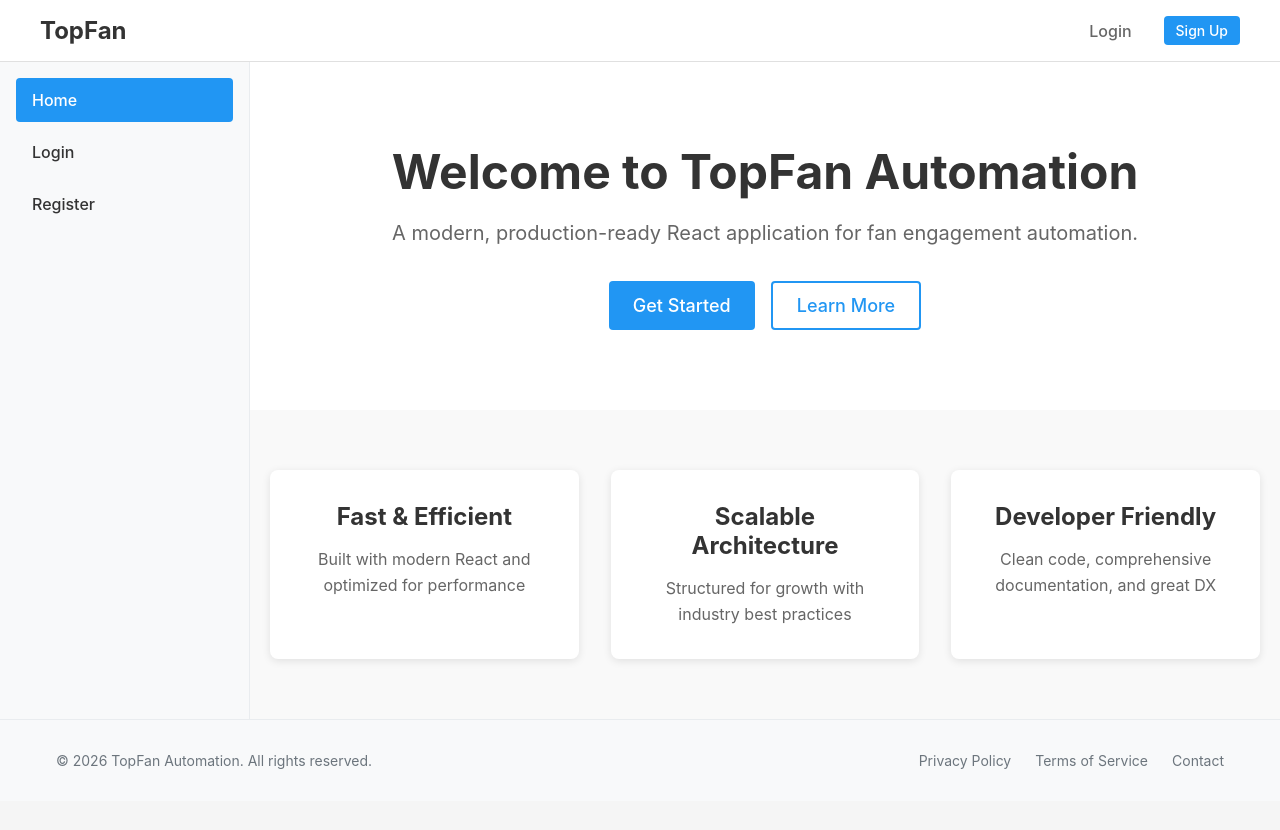
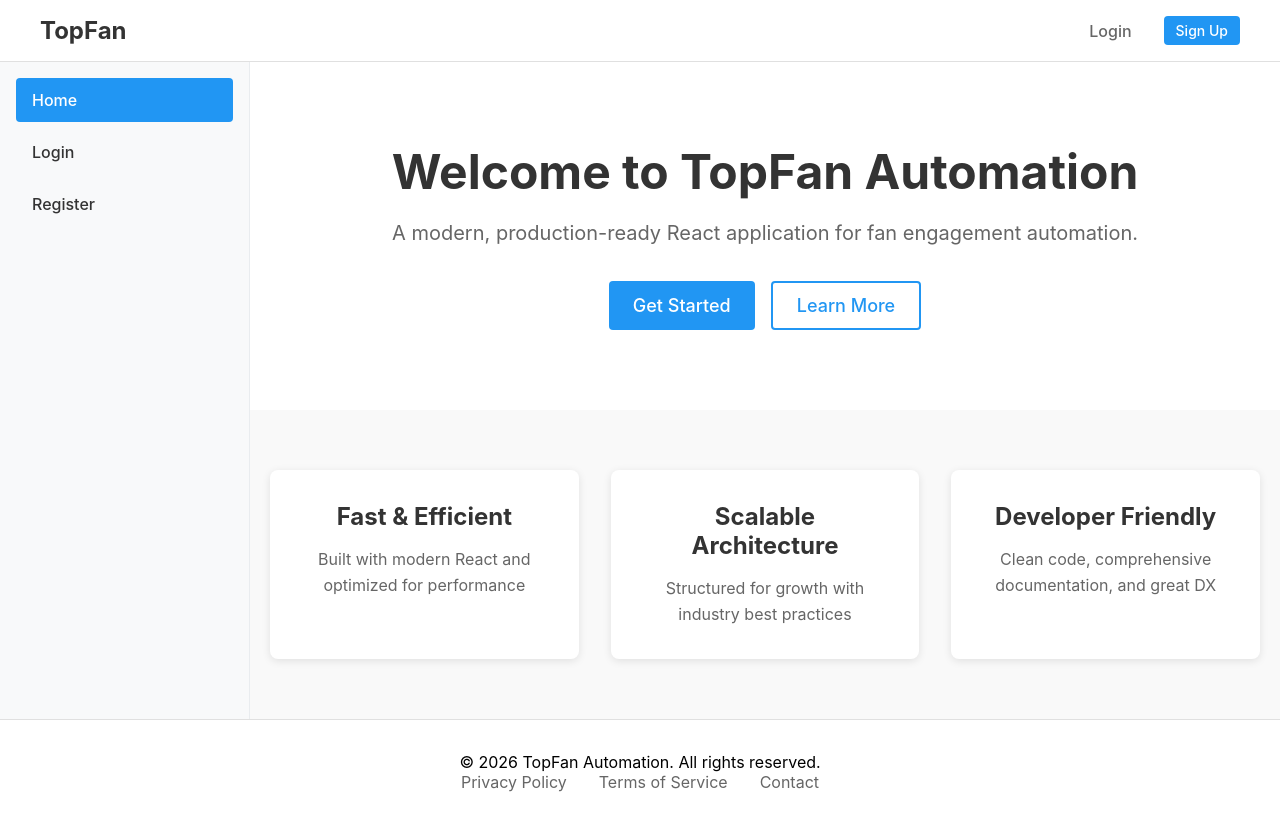
Before and after one commit to tusharsharma1028/TopFan-Automation, a React (Create React App) app: page / in a window 1280 px wide. Shown: the top 830 px of the page. Before the commit the page ends 801 px from the top, so only its background shows below. Built offline with nearby package versions, Linux system fonts and the light colour scheme.

Commit message:
feat: add src/components/layout/Footer/Footer.module.css

```diff
--- a/src/components/layout/Footer/Footer.module.css
+++ b/src/components/layout/Footer/Footer.module.css
@@ -1,45 +1,37 @@
 .footer {
-  background-color: #f8f9fa;
-  border-top: 1px solid #e9ecef;
-  margin-top: auto;
-  padding: 2rem 0;
+  padding: 2rem;
+  background-color: #ffffff;
+  border-top: 1px solid #e0e0e0;
+  text-align: center;
 }
 
-.container {
+.content {
   max-width: 1200px;
   margin: 0 auto;
-  padding: 0 1rem;
-  display: flex;
-  flex-direction: column;
-  align-items: center;
-  gap: 1rem;
-}
-
-.copyright {
-  color: #6c757d;
+  color: #666666;
   font-size: 0.875rem;
-  margin: 0;
 }
 
 .links {
   display: flex;
-  gap: 1.5rem;
+  justify-content: center;
+  gap: 2rem;
+  margin-bottom: 1rem;
 }
 
 .link {
-  color: #6c757d;
+  color: #666666;
   text-decoration: none;
-  font-size: 0.875rem;
-  transition: color 0.2s ease;
+  transition: color 0.2s;
 }
 
 .link:hover {
-  color: #2196f3;
+  color: #007bff;
 }
 
-@media (min-width: 768px) {
-  .container {
-    flex-direction: row;
-    justify-content: space-between;
+@media (max-width: 768px) {
+  .links {
+    flex-direction: column;
+    gap: 0.5rem;
   }
 }
```
